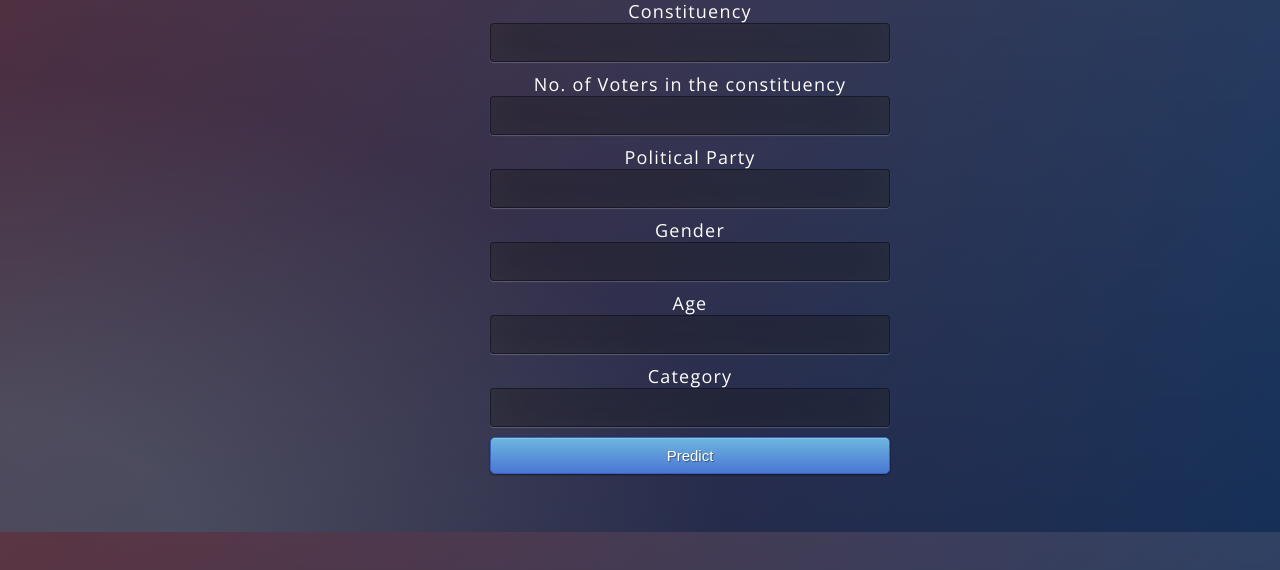
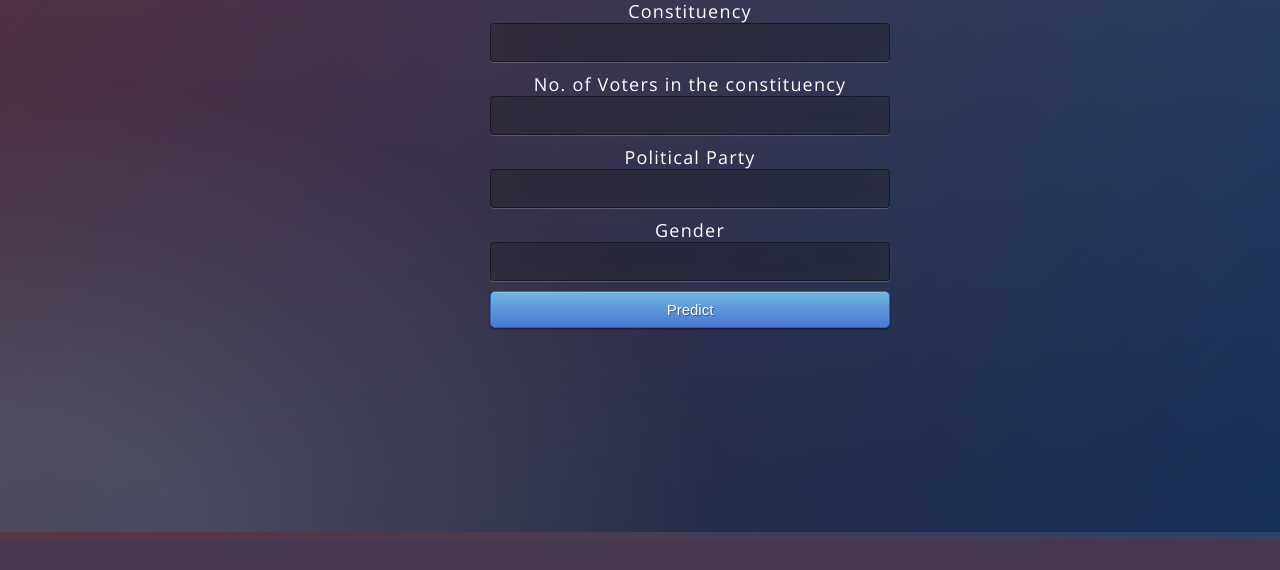
Before and after one commit to krishnaramadas/elecpred, a Flask app: page / in a window 1280 px wide. Shown: the part 268-838 px from the top of the page. After the commit the page ends 808 px from the top, so only its background shows below. Run offline with Flask 2, Linux system fonts and the light colour scheme; parts of the project's set-up code (start-up, migrations or seed data) failed here and were passed over.

Commit message:
Update index.html

```diff
--- a/templates/index.html
+++ b/templates/index.html
@@ -29,16 +29,8 @@
         <label for="gender">Gender</label>
         <input type="text" id="gender" name="GENDER" required="required" />
          <br>
-         <label for="age">Age</label>
-        <input type="text" id="age" name="AGE" required="required" />
-         <br>
-         <label for="category">Category</label>
-        <input type="text" id="category" name="CATEGORY" required="required" />
         <button type="submit" class="btn btn-primary btn-block btn-large">Predict</button>
     </form>
-   <br>
-   <br>
-   <br>
    <br>
    {{ prediction_text }}
 
```
